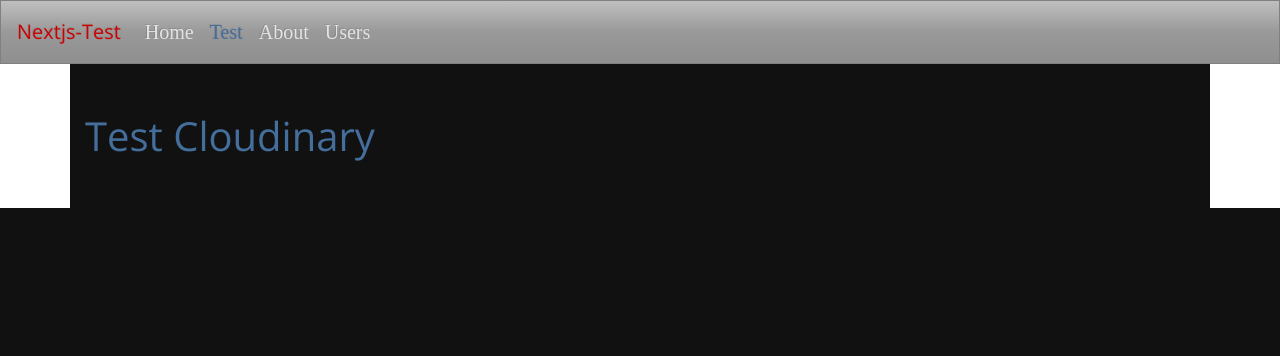
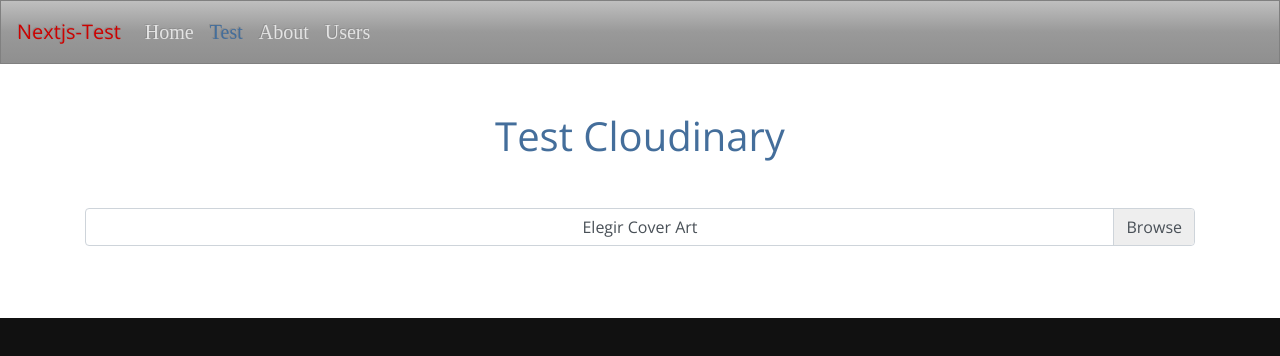
Before and after one commit to Mauritor/nextjs-my_first_test, a Next.js app: page /test in a window 1280 px wide. Shown: the top 356 px of the page. Built offline with nearby package versions, Linux system fonts and the light colour scheme.

Commit message:
cloudinary a page test

```diff
--- a/pages/test.js
+++ b/pages/test.js
@@ -1,19 +1,76 @@
 import MyHead from '../components/Myhead';
 import Nav from '../components/Nav';
 import Layout from '../components/Layout'
-
+import { useState } from 'react';
 
 
 const test = () => {
+    const [loading, setLoading] = useState(false)
+    const [image, setImage] = useState("")
 
+    const uploadImage = async (e) => {
+        const files = e.target.files;
+        const data = new FormData();
+        data.append('file', files[0])
+        data.append('upload_preset', 'hnbmukep')
+        setLoading(true);
+
+        const res = await fetch('https://api.cloudinary.com/v1_1/dhaqermou/image/upload', {
+            method: 'POST',
+            body: data
+        })
+        const file = await res.json();
+        console.log(file);
+
+        setImage(file.secure_url);
+        setLoading(false);
+    }
     return (
         <>
             <MyHead />
             <Nav statusTest={'text-primary'} />
-            <Layout >
-                <h1 className="text-primary my-5">Test Cloudinary</h1>
+            <div className="container">
+                <div className="row">
+                    <div className="col-sm-12 text-center">
+                        <h1 className="text-primary my-5">Test Cloudinary</h1>
+                        <div className="custom-file">
+                            <input
+                                type="file"
+                                name="file"
+                                id="customFileLang"
+                                placeholder="Cargar Imagen"
+                                className="custom-file-input"
+                                onChange={uploadImage}
+                            />
+                            <label
+                                className="custom-file-label"
+                                htmlFor="customFileLang"
+                            >
+                                Elegir Cover Art
+                            </label>
+                        </div>
+                        <div className="img-fluid mt-5">
+                            {
+                                loading
+                                    ? (<h3>Loading...</h3>)
+                                    : (<img src={image} className="load-image" />)
+                            }
+                        </div>
+                    </div>
+                </div>
+            </div>
 
-            </Layout>
+
+
+            <style jsx>
+                {`
+                   .load-image{
+                       width: 200px;
+                       border-radius: 8px;
+                   }
+                   `}
+            </style>
+
         </>
 
     )
```
